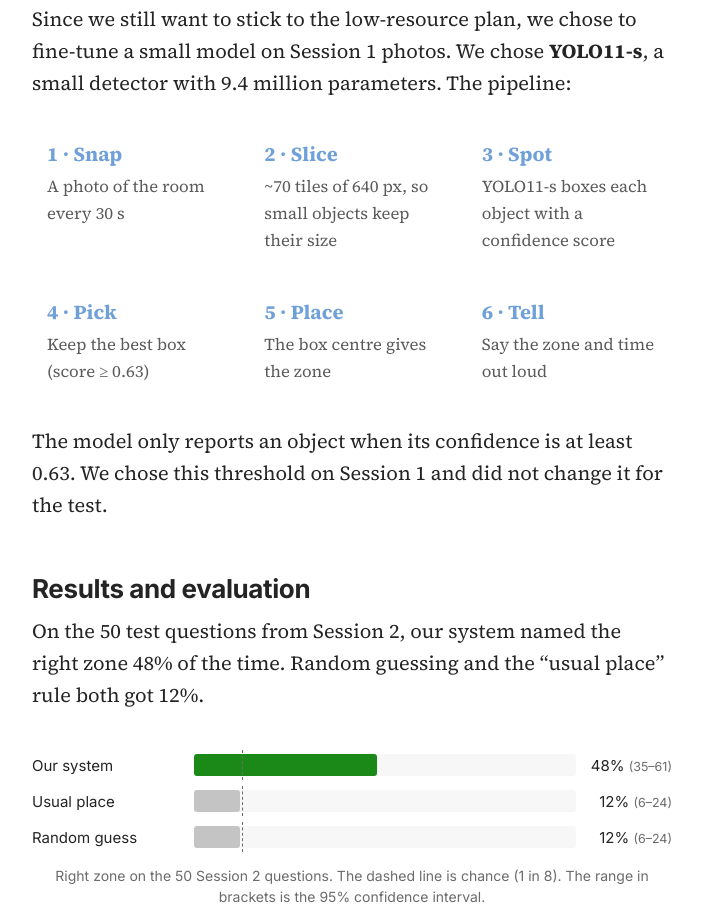
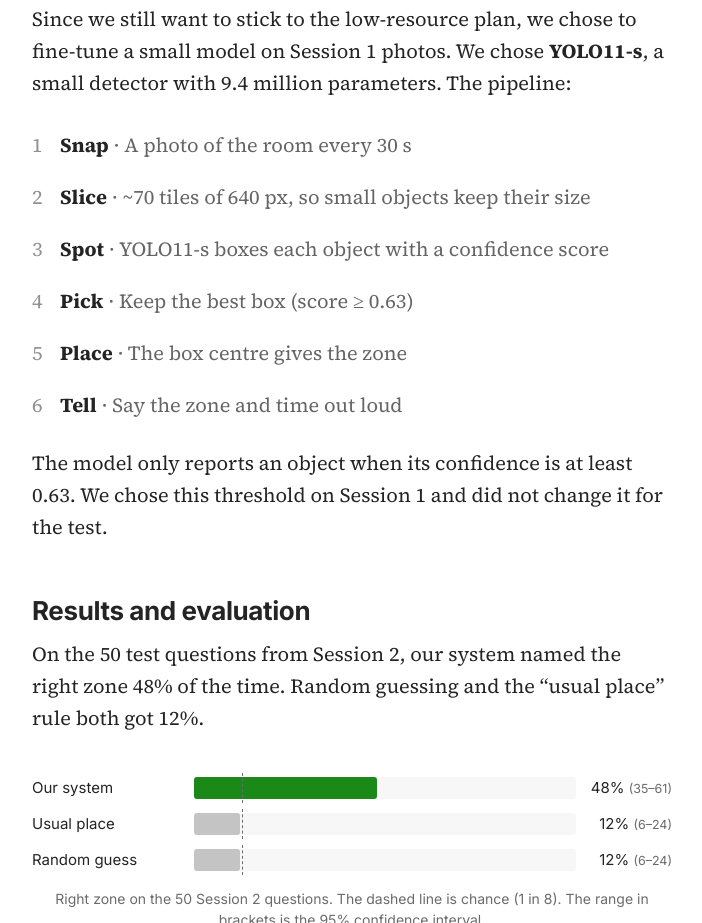
Before and after one commit to KhethiweDlamini/here_or_there_project, a plain HTML site: page index.html in a window 1280 px wide. Shown: the part 4868-5791 px from the top of the page, without its empty margins (288-990 px from the left). Drawn offline with Linux system fonts and the light colour scheme.

Commit message:
Update index.html

```diff
--- a/index.html
+++ b/index.html
@@ -145,19 +145,20 @@ footer{max-width:680px;margin:0 auto;padding:0 20px 60px;font:400 14px/1.5 Inter
 <p>Since we still want to stick to the low-resource plan, we chose to fine-tune a small model on Session 1 photos. We chose <b>YOLO11-s</b>, a small detector with 9.4 million parameters. The pipeline:</p>
 
 <style>
-.pf{display:grid;grid-template-columns:repeat(auto-fit,minmax(200px,1fr));gap:12px;margin:24px 0}
-.pf div{padding:14px;border:1px solid rgba(255,255,255,.12);border-radius:12px}
-.pf b{color:#6FA0D8}.pf small{display:block;opacity:.75;margin-top:4px}
+.pf{list-style:none;counter-reset:s;margin:20px 0;padding:0}
+.pf li{counter-increment:s;padding:6px 0 6px 28px;position:relative}
+.pf li::before{content:counter(s);position:absolute;left:0;opacity:.5}
+.pf span{opacity:.7}
 </style>
 
-<div class="pf">
-  <div><b>1 · Snap</b><small>A photo of the room every 30 s</small></div>
-  <div><b>2 · Slice</b><small>~70 tiles of 640 px, so small objects keep their size</small></div>
-  <div><b>3 · Spot</b><small>YOLO11-s boxes each object with a confidence score</small></div>
-  <div><b>4 · Pick</b><small>Keep the best box (score ≥ 0.63)</small></div>
-  <div><b>5 · Place</b><small>The box centre gives the zone</small></div>
-  <div><b>6 · Tell</b><small>Say the zone and time out loud</small></div>
-</div>
+<ol class="pf">
+  <li><b>Snap</b> <span>· A photo of the room every 30 s</span></li>
+  <li><b>Slice</b> <span>· ~70 tiles of 640 px, so small objects keep their size</span></li>
+  <li><b>Spot</b> <span>· YOLO11-s boxes each object with a confidence score</span></li>
+  <li><b>Pick</b> <span>· Keep the best box (score ≥ 0.63)</span></li>
+  <li><b>Place</b> <span>· The box centre gives the zone</span></li>
+  <li><b>Tell</b> <span>· Say the zone and time out loud</span></li>
+</ol>
 
 <p style="margin-top:20px">The model only reports an object when its confidence is at least 0.63. We chose this threshold on Session 1 and did not change it for the test.</p>
 
```
